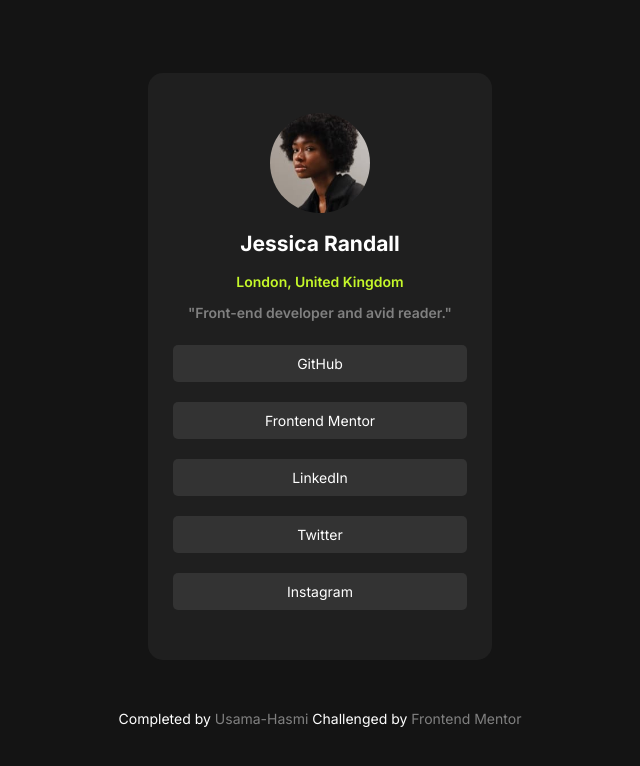
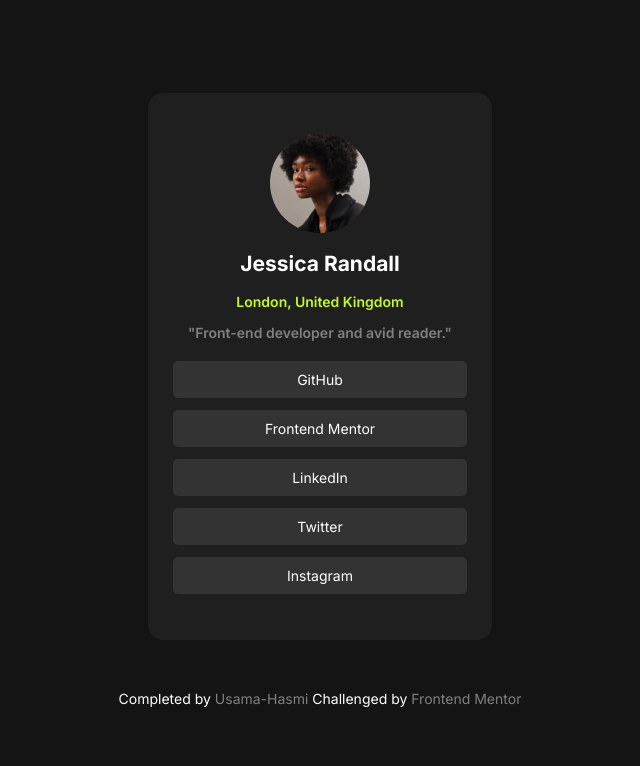
Before and after one commit to HappyHashmi/social-links-card-challenge, a plain HTML site: page index.html in a window 1280 px wide. Shown: the whole page, without its empty margins (320-960 px from the left). Drawn offline with Linux system fonts and the light colour scheme.

Commit message:
Update style.css

```diff
--- a/style.css
+++ b/style.css
@@ -58,7 +58,7 @@ article a{
     font-weight: 400;
     border-radius: 5px;
     padding: 10px 15px;
-    margin: 10px;
+    margin: 6px;
     width: 100%;
     background-color:  hsl(0, 0%, 20%);
     text-decoration: none;
```
